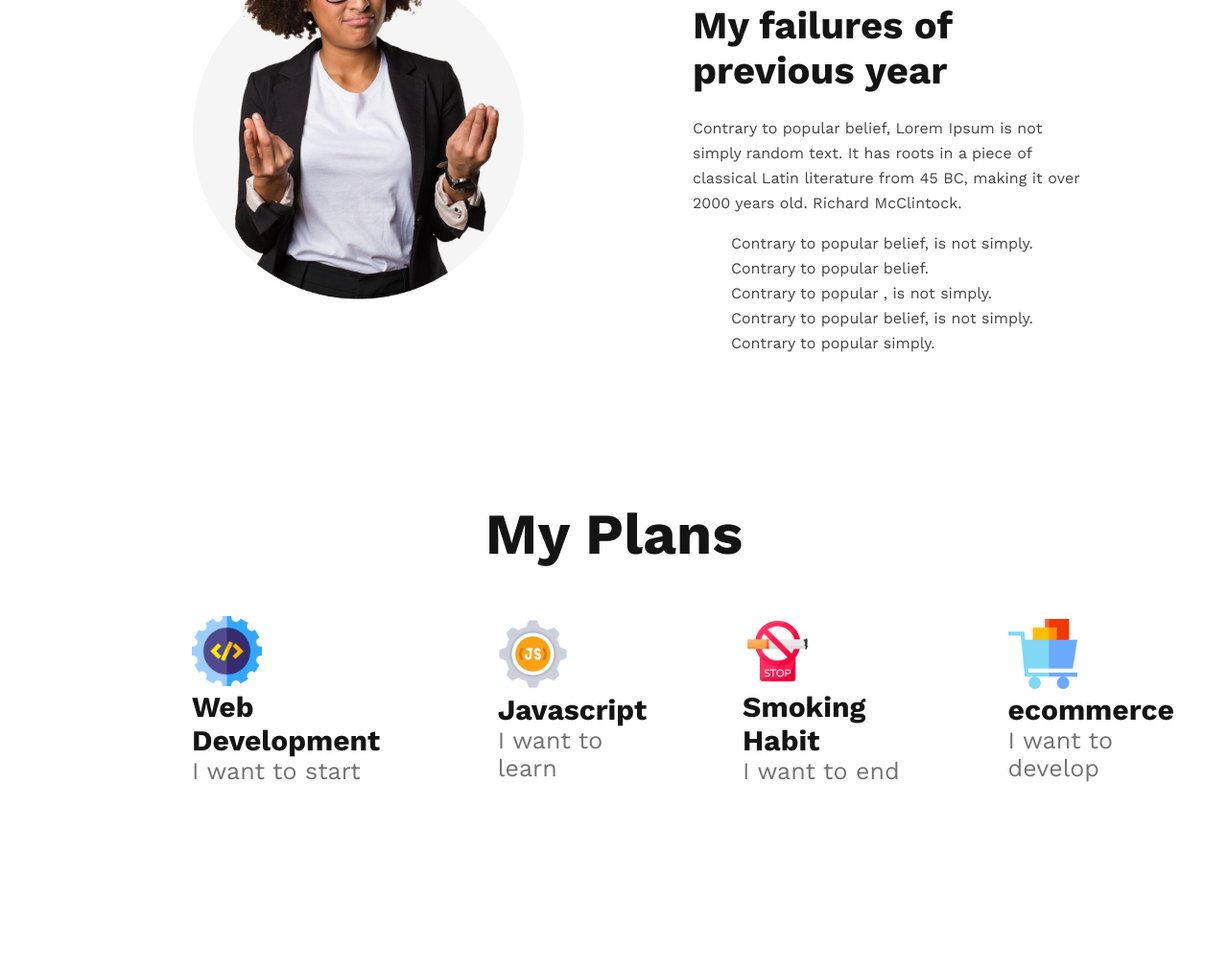
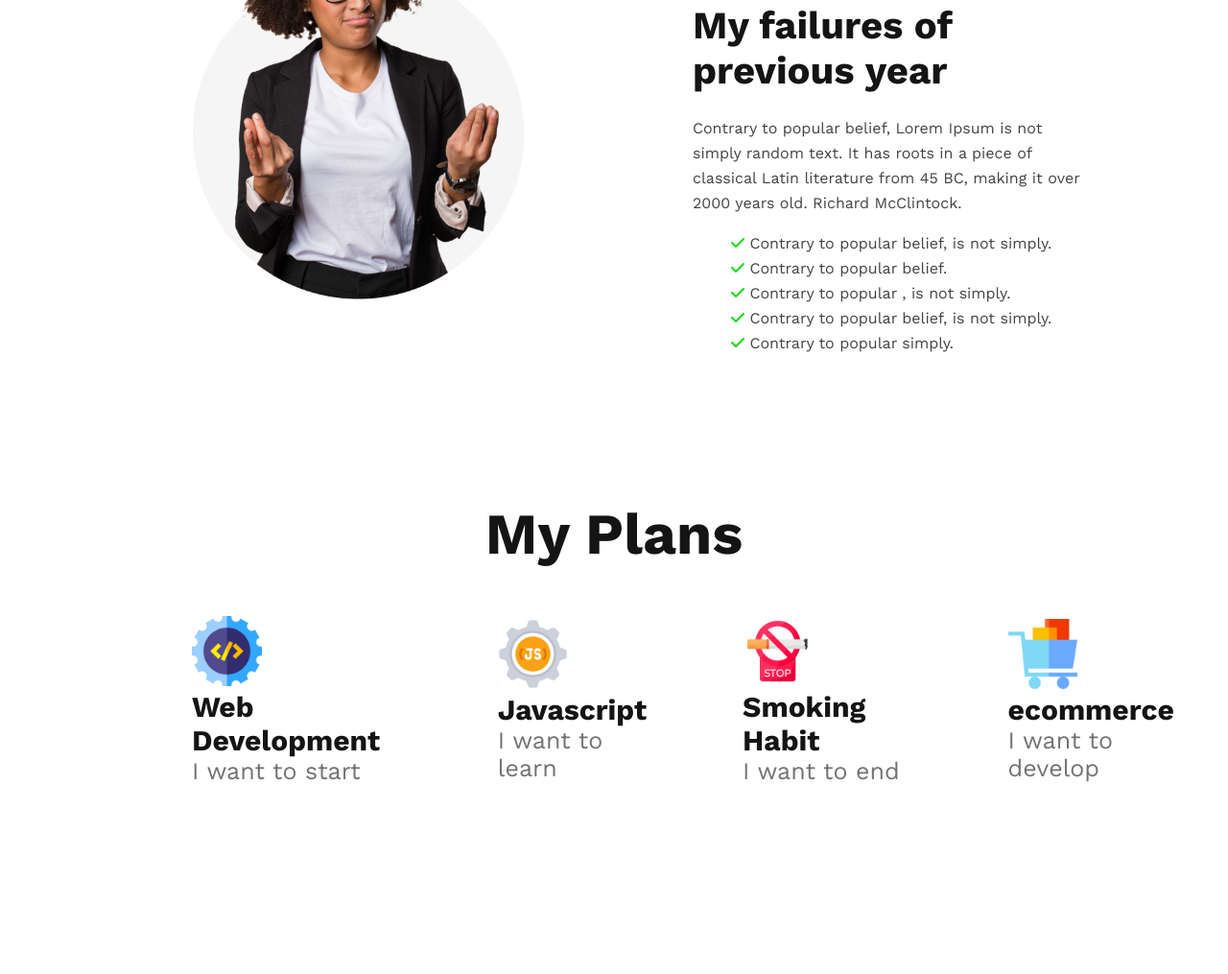
Before and after one commit to Shakillazycoder/first-develop-one-page-site, a plain HTML site: page index.html in a window 1280 px wide. Shown: the part 1226-2241 px from the top of the page at 96% size. Drawn offline with nearby package versions, Linux system fonts and the light colour scheme.

Commit message:
click sign add

```diff
--- a/index.html
+++ b/index.html
@@ -8,6 +8,7 @@
     <link rel="preconnect" href="https://fonts.googleapis.com">
     <link rel="preconnect" href="https://fonts.gstatic.com" crossorigin>
     <link href="https://fonts.googleapis.com/css2?family=Work+Sans:wght@400;600;700;800&display=swap" rel="stylesheet">
+    <script src="https://kit.fontawesome.com/9eb043a0c4.js" crossorigin="anonymous"></script>
 
 </head>
 <body>
@@ -32,11 +33,11 @@
                 <h2 class="section-title">My failures of previous year</h2>
                 <p class="section-description">Contrary to popular belief, Lorem Ipsum is not simply random text. It has roots in a piece of classical Latin literature from 45 BC, making it over 2000 years old. Richard McClintock.</p>
                 <ul type="none" class="section-list">
-                    <li>Contrary to popular belief, is not simply.</li>
-                    <li>Contrary to popular belief.</li>
-                    <li>Contrary to popular , is not simply.</li>
-                    <li>Contrary to popular belief, is not simply.</li>
-                    <li>Contrary to popular simply.</li>
+                    <li><i class="fa-solid fa-check" style="color: #19d71c;"></i> Contrary to popular belief, is not simply.</li>
+                    <li><i class="fa-solid fa-check" style="color: #19d71c;"></i> Contrary to popular belief.</li>
+                    <li><i class="fa-solid fa-check" style="color: #19d71c;"></i> Contrary to popular , is not simply.</li>
+                    <li><i class="fa-solid fa-check" style="color: #19d71c;"></i> Contrary to popular belief, is not simply.</li>
+                    <li><i class="fa-solid fa-check" style="color: #19d71c;"></i> Contrary to popular simply.</li>
                 </ul>
              </div>
          </div>
```
